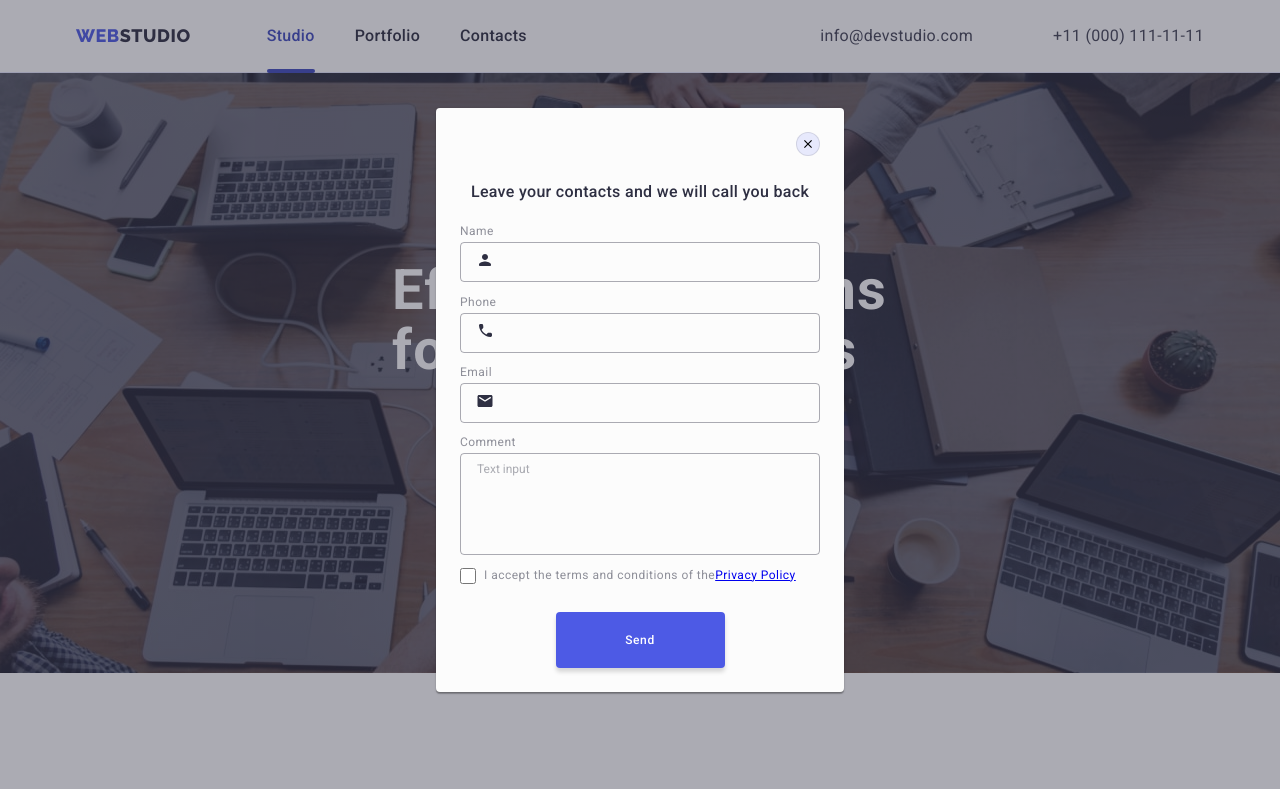
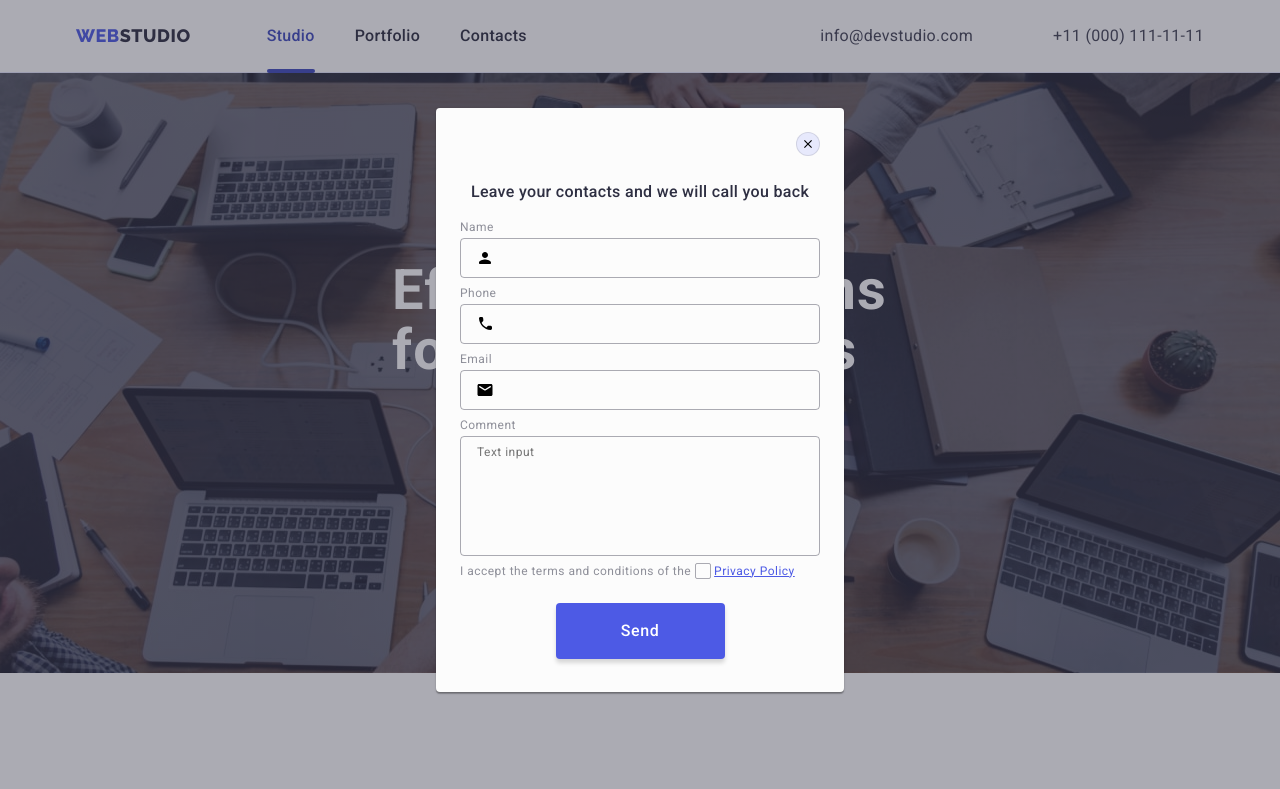
Before and after one commit to Tetiana85/goit-markup-hw-05, a plain HTML site: page index.html in a window 1280 px wide. Both pictures are taken after a click on the button "Order Service". Shown: the top 789 px of the page. Drawn offline with nearby package versions, Linux system fonts and the light colour scheme.

Commit message:
prefinal

```diff
--- a/css/style.css
+++ b/css/style.css
@@ -39,8 +39,8 @@ textarea{
     font-family: inherit;
     line-height: inherit;
     background-color: inherit;
+}
 
-}
 input:hover,
 input:focus,
 textarea:hover,
@@ -154,7 +154,6 @@ body {
     gap: 40px;
 }
 
-
 .li-items {
     font-weight: 500;
     font-size: 16px;
@@ -242,7 +241,7 @@ body {
     display: block;
     color: var(--bg-color);
     font-weight: 500;
-    letter-spacing: 0.64px;
+    letter-spacing: 0.04em;
     line-height: 1.5;
     background-color: var(--btn-and-logo);
     margin: 48px auto 0;
@@ -260,7 +259,6 @@ body {
 .modal-button:focus {
     background-color: var(--hover-focus-color);
 }
-
 
 .backdrop {
     position: fixed;
@@ -312,53 +310,37 @@ body {
     padding: 0;
     cursor: pointer;
     transition: background-color 250ms cubic-bezier(0.4, 0, 0.2, 1),
-    border 250ms cubic-bezier(0.4, 0, 0.2, 1);
+    border 250ms cubic-bezier(0.4, 0, 0.2, 1), fill 250ms cubic-bezier(0.4, 0, 0.2, 1);
 }
 
 .modal-button-close:hover,
 .modal-button-close:focus {
     background-color: var(--hover-focus-color);
     border: none;
-}
-
-.svg-on-button {
-    width: 8px;
-    height: 8px;
-    transition: fill 250ms cubic-bezier(0.4, 0, 0.2, 1);
-}
-
-.modal-button-close:hover .svg-on-button,
-.modal-button-close:focus .svg-on-button {
     fill: var(--bg-color);
 }
 
-
-.modal-form{
-    display: flex;
-    flex-direction: column;
-    justify-content: space-between;
-    height:100%;
-    color: var(--customers);
-    font-size: 12px;
-    line-height: 1.17;
-    letter-spacing: 0.04em;
-    background-color: var(--modal-shadow);
+.modal-form-header {
+    font-weight: 500;
+    font-size: 16px;
+    line-height: 1.5;
+    text-align: center;
+    letter-spacing: 0.02em;
+    color: var(--titles-color);
+    margin-bottom: 16px;
 }
 
-.form-header{
-    color: var(--titles-color);
-    text-align: center;
-    margin-bottom: 16px;
-    font-size: 16px;
-    font-weight: 500;
-    line-height: 1.5;
-    letter-spacing: 0.02em;
+.modal-form-inputs{
+    margin-bottom: 8px;
 }
 
 .modal-form-label {
-  display: flex;
-  flex-direction: column;
-  margin-bottom: 8px;
+  display: block;
+  font-size: 12px;
+  line-height: 1.17;
+  letter-spacing: 0.04em;
+  color:var(--customers);
+  margin-bottom: 4px;
 }
 
 .input-with-icon {
@@ -366,54 +348,101 @@ body {
 }
 
 .form-input {
-    margin-top: 4px;
+    width: 100%;
+    height: 40px;
+    border: 1px solid rgba(46, 47, 66, 0.4);
     border-radius: 4px;
-    border: 1px solid rgba(46, 47, 66, 0.4);
-    height: 40px;
-    padding-left: 24px;
-    text-indent: 13px;
-    width: 100%;
+    background-color: transparent;
+    padding-left: 38px;
+    outline: transparent;
     transition: border-color 250ms cubic-bezier(0.4, 0, 0.2, 1);
-    }
+}
+
+.form-input:hover,
+.form-input:focus{
+    border-color:var(--btn-and-logo);
+}
 
 .input-icon {
     position: absolute;
     left: 16px;
     top: 50%;
     transform: translateY(-50%);
-    fill: var(--titles-color);
+    transition: fill 250ms cubic-bezier(0.4, 0, 0.2, 1);
 }
+
 .form-input:hover+ .input-icon,
 .form-input:focus+ .input-icon
 {
     fill: var(--hover-focus-color);
 }
 
+.textarea{
+    width: 100%;
+    height: 120px;
+    font-size: 12px;
+    line-height: 1.17;
+    letter-spacing: 0.04em;
+    color: rgba(46, 47, 66, 0.4);
+    border: 1px solid rgba(46, 47, 66, 0.4);
+    border-radius: 4px;
+    background-color: transparent;
+    resize: none;
+    padding: 8px 16px;
+    transition: border-color 250ms cubic-bezier(0.4, 0, 0.2, 1);
+}
 
-.form-textarea{
-    margin-top: 4px;
-    border-radius: 4px;
+.textarea:focus{
+    border-color: var(--btn-and-logo);
+    color:var(--main-color);
+}
+
+.privacy{
+    margin-bottom: 24px;
+}
+
+.modal-form-checkbox{
+    font-size: 12px;
+    line-height: 1.17;
+    letter-spacing: 0.04em;
+    color: var(--customers);
+}
+
+.checkbox-span{
+    display: inline-flex;
+    align-items: center;
+    justify-content: center;
+    width: 16px;
+    height: 16px;
     border: 1px solid rgba(46, 47, 66, 0.4);
-    outline: none;
-    resize: none;
-    padding: 8px 16px;;
-    transition: border-color 250ms cubic-bezier(0.4, 0, 0.2, 1);
-    overflow: hidden;
+    border-radius: 2px;
+    fill: transparent;
+    transition: background-color 250ms cubic-bezier(0.4, 0, 0.2, 1), border 250ms cubic-bezier(0.4, 0, 0.2, 1), fill 250ms cubic-bezier(0.4, 0, 0.2, 1);
+}
+.checkbox-input{
 
 }
-.form-textarea::placeholder{
-    color:rgba(46, 47, 66, 0.4);
+.checkbox-input:checked+ .checkbox-span{
+    background-color: var(--hover-focus-color);
+    border: none;
+    fill: var(--bg-color-team-footer);
 }
 
-
-/* ---------------------------- */
-.privacy{
+.privacy-text{
+    color: var(--btn-and-logo);
+}
+.send-button{
+    margin-top: 24px;
+}
+/* .privacy{
     display:flex;
 }
+
 .modal-form-checkbox{
     display:flex;
 
 }
+
 .checkbox {
     display: flex;
     margin-right: 8px;
@@ -436,31 +465,15 @@ body {
 .checkbox:checked+.modal-form-checkbox .checkbox-svg {
     display: inline-block;
 }
-/* ----------------------- */
+
+.send-button{
+    margin: 24px auto 0;
+} */
 
 
 
 
 
-
-
-
-
-
-
-
-
-
-
-
-
-
-
-
-
-.send-button{
-    margin: 24px auto 0;
-}
 
 /* -----ITEMS--------- */
 
@@ -706,29 +719,69 @@ body {
 
 .form-footer {
     display: flex;
-    align-items: flex-end;
+    gap: 24px;
 }
+.footer-form-par{
+    margin-bottom: 16px;
+    font-weight: 500;
+    font-size: 16px;
+    line-height: 1.5;
+    letter-spacing: 0.02em;
+    color: var(--bg-color);
+}
+.form-footer-input {
+    width: 264px;
+    height: 40px;
+    border: 1px solid var(--bg-color);
+    background-color: transparent;
+    font-size: 12px;
+    line-height: 1.5;
+    letter-spacing: 0.04em;
+    padding-left: 16px;
+    filter:drop-shadow(0px 4px 4px rgba(0, 0, 0, 0.15));
+    border-radius: 4px;
+    color: var(--bg-color);
+    transition: border-color 250ms cubic-bezier(0.4, 0, 0.2, 1);
+}
+.form-footer-input:hover,
+.form-footer-input:focus {
+    border-color: var(--hover-focus-color);
+}
+.footer-form-button {
+    display: flex;
+    min-width: 165px;
+    height: 40px;
+    justify-content: center;
+    align-items: center;
+    font-family: Roboto;
+    font-size: 16px;
+    font-weight: 500;
+    line-height: 1.5;
+    letter-spacing: 0.04em;
+    color: var(--bg-color);
+    background-color: var(--btn-and-logo);
+    border: none;
+    border-radius: 4px;
+    cursor: pointer;
+    transition: background-color 250ms cubic-bezier(0.4, 0, 0.2, 1);
+}
+.footer-form-button:hover,
+.footer-form-button:focus {
+    background-color: var(--hover-focus-color);
+}
+
 
 .label-subscribe {
     font-weight: 500;
     line-height: 1.5;
     letter-spacing: 0.02em;
-
+}
+.footer-form-button-icon {
+    margin-left: 16px;
+    fill: var(--bg-color);
 }
 
-.form-footer-input{
-    margin-top: 16px;
-    margin-right: 24px;
-    display: flex;
-    width: 264px;
-    height: 40px;
-    padding: 8px 16px;
-    border-radius: 4px;
-    border: 1px solid var(--bg-color);;
-    color: var(--bg-color);
-    box-shadow: 0px 4px 4px 0px rgba(0, 0, 0, 0.15);
-    outline: none;
-}
+
 
 .form-footer-input::placeholder {
     width: 100%;
@@ -739,35 +792,14 @@ body {
     letter-spacing: 0.04em;
 }
 
-.form-button-footer {
-    display: inline-flex;
-    gap: 16px;
-    max-width: 165px;
-    height: 40px;
-    color: var(--bg-color);
-    text-align: center;
-    font-family: Roboto;
-    font-size: 16px;
-    font-weight: 500;
-    line-height: 1.5;
-    letter-spacing: 0.04em;
-    border-radius: 4px;
-    background: var(--btn-and-logo);
-    padding: 8px 24px;
-    border: none;
-    cursor: pointer;
-    transition: background-color 250ms cubic-bezier(0.4, 0, 0.2, 1);
-}
+
 
 .form-button-footer:hover,
 .form-button-footer:focus {
     background-color: var(--hover-focus-color);
 }
 
-.form-footer-frame{
-    fill: var(--bg-color);
-    height: 100%;
-}
+
 
 /* --------FILTER--------- */
 
--- a/index.html
+++ b/index.html
@@ -586,20 +586,20 @@
           </ul>
         </div>
         <div class="container-form">
+          <p class="footer-form-par">Subscribe</p>
           <form class="form-footer" name="email_address" autocomplete="off">
-            <label class="label-subscribe"
-              >Subscribe
+            <label class="label-subscribe">
               <input
                 class="form-footer-input"
-                type="text"
-                name="input-email"
+                type="email"
+                name="footer-input-email"
                 placeholder="E-mail"
                 maxlength="200"
               />
             </label>
-            <button class="form-button-footer" type="submit">
+            <button class="footer-form-button" type="submit">
               Subscribe
-              <svg class="form-footer-frame">
+              <svg class="footer-form-button-icon" width="24" height="24">
                 <use
                   href="./images/icons.svg#icon-frame"
                   width="24"
@@ -622,75 +622,89 @@
             ></use>
           </svg>
         </button>
+        <p class="modal-form-header">
+          Leave your contacts and we will call you back
+        </p>
         <form class="modal-form" name="modal-form" autocomplete="on" novalidate>
-          <p class="form-header">
-            Leave your contacts and we will call you back
-          </p>
-
-          <label class="modal-form-label">
-            Name
+          <div class="modal-form-inputs">
+            <label for="user-name" class="modal-form-label"> Name </label>
             <div class="input-with-icon">
-              <input class="form-input" type="text" name="username" required />
+              <input
+                class="form-input"
+                type="text"
+                name="user-name"
+                id="user-name"
+                autofocus
+                autocomplete="on"
+              />
               <svg class="input-icon" width="18" height="24">
                 <use href="./images/icons.svg#icon-person"></use>
               </svg>
             </div>
-          </label>
+          </div>
 
-          <label class="modal-form-label">
-            Phone
+          <div class="modal-form-inputs">
+            <label for="user-phone" class="modal-form-label"> Phone </label>
             <div class="input-with-icon">
-              <input class="form-input" type="tel" name="phone" required />
+              <input
+                class="form-input"
+                type="tel"
+                name="user-phone"
+                id="user-phone"
+                autocomplete="on"
+              />
               <svg class="input-icon" width="18" height="24">
                 <use href="./images/icons.svg#icon-phone"></use>
               </svg>
             </div>
-          </label>
+          </div>
 
-          <label class="modal-form-label">
-            Email
+          <div class="modal-form-inputs">
+            <label for="user-email" class="modal-form-label"> Email </label>
             <div class="input-with-icon">
-              <input class="form-input" type="email" name="email" required />
+              <input
+                class="form-input"
+                type="email"
+                name="user-email"
+                id="user-email"
+                autocomplete="on"
+              />
               <svg class="input-icon" width="18" height="24">
-                <use
-                  class="use-forma"
-                  href="./images/icons.svg#icon-email"
-                ></use>
+                <use href="./images/icons.svg#icon-email"></use>
               </svg>
             </div>
-          </label>
+          </div>
 
-          <label class="modal-form-label">
-            Comment
+          <div class="modal-form-textarea">
+            <label for="user-comment" class="modal-form-label"> Comment </label>
             <textarea
-              class="form-textarea"
-              name="feedback"
+              class="textarea"
+              name="user-comment"
               rows="6"
               placeholder="Text input"
-              required
+              id="user-comment"
             ></textarea>
-          </label>
+          </div>
 
           <div class="privacy">
             <input
-              class="checkbox"
+              class="checkbox-input visually-hidden"
+              id="user-privacy"
               type="checkbox"
-              name="policy"
-              value="policy"
-              id="checkbox"
-              required
+              value="true"
+              name="user-privacy"
             />
-            <label for="checkbox" class="modal-form-checkbox">
-              <span class="checkbox-svg">
-                <svg class="checkbox-icon" width="16" height="16">
+            <label for="user-privacy" class="modal-form-checkbox">
+              I accept the terms and conditions of the
+              <span class="checkbox-span">
+                <svg class="checkbox-icon" width="10" height="8">
                   <use
                     class="use-forma"
-                    href="./images/icons.svg#icon-check-blue"
+                    href="./images/icons.svg#icon-check-yes"
                   ></use>
                 </svg>
               </span>
-              I accept the terms and conditions of the
-              <a class="privacy-txt" href="#">Privacy Policy</a>
+              <a class="privacy-text" href="#">Privacy Policy</a>
             </label>
           </div>
 
```
Also changed, not shown: portfolio.html (+7 -6 lines).
